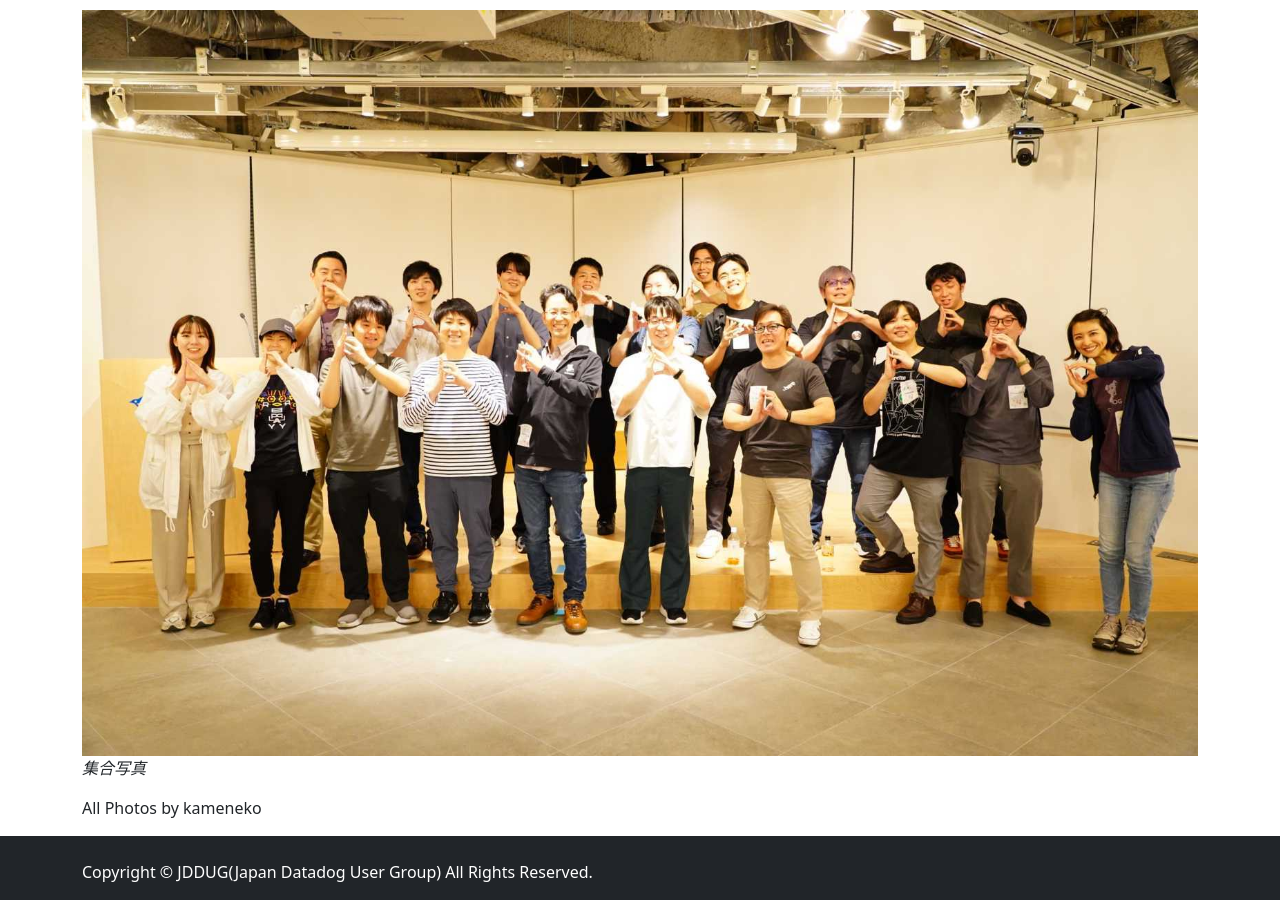
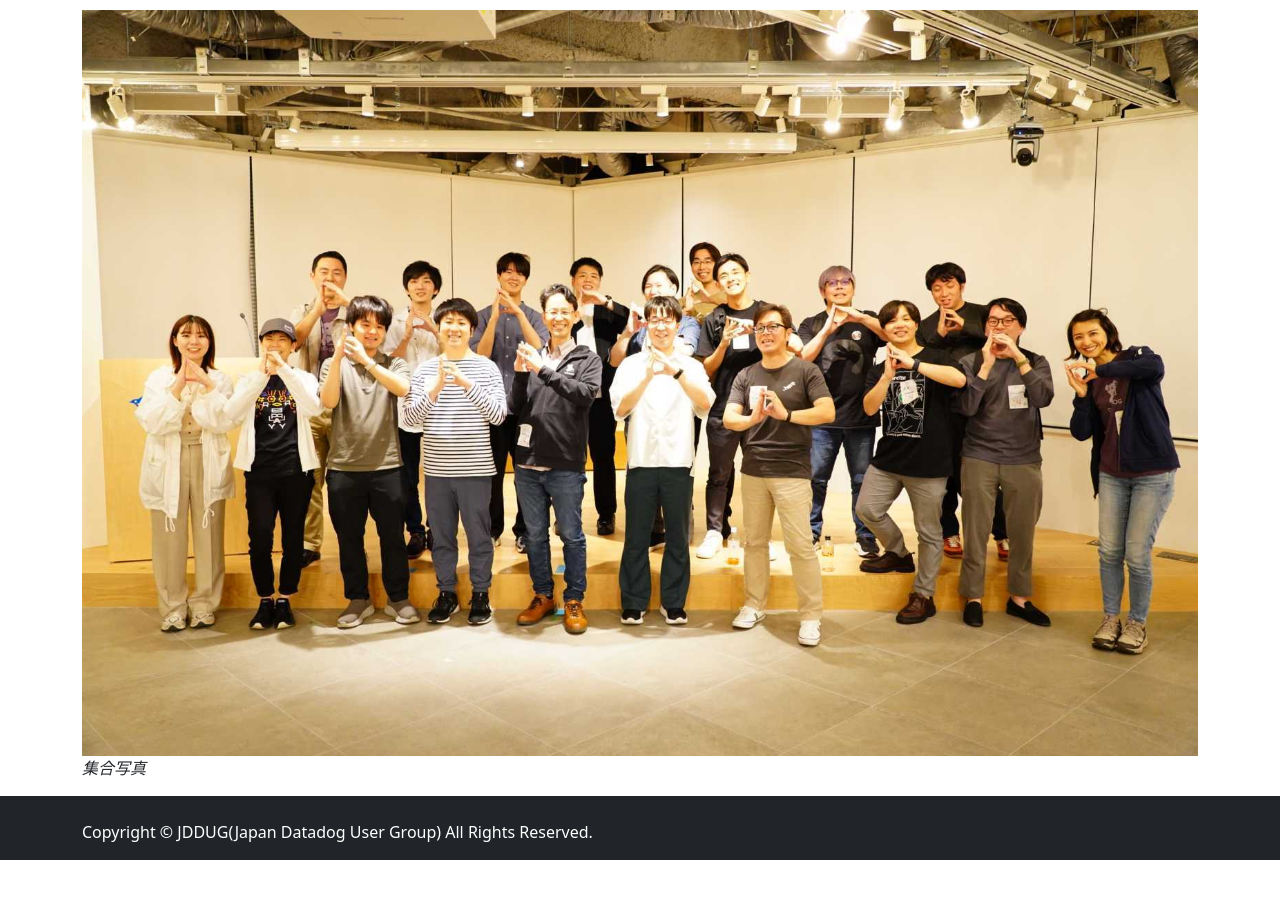
Before and after one commit to jdd-ug/jdd-ug.github.io, a Jekyll site: the page built from _posts/2025-05-28-jddug10.md, in a window 1280 px wide and 900 px high, scrolled down 11758 px. Built offline with Jekyll 4.4.1, drawn with Linux system fonts in a browser that asks for light colours; comment, search, counter and statistics services are not loaded; after the commit the page ends 12618 px from its top, so only the background shows below that.

Commit message:
Update 2025-05-28-jddug10.md

```diff
--- a/_posts/2025-05-28-jddug10.md
+++ b/_posts/2025-05-28-jddug10.md
@@ -180,5 +180,3 @@ title: "JDDUG meetup #10 レポート"
 
 ![集合写真](/assets/images/meetup10-2.JPG)
 _集合写真_
-
-All Photos by kameneko
```
